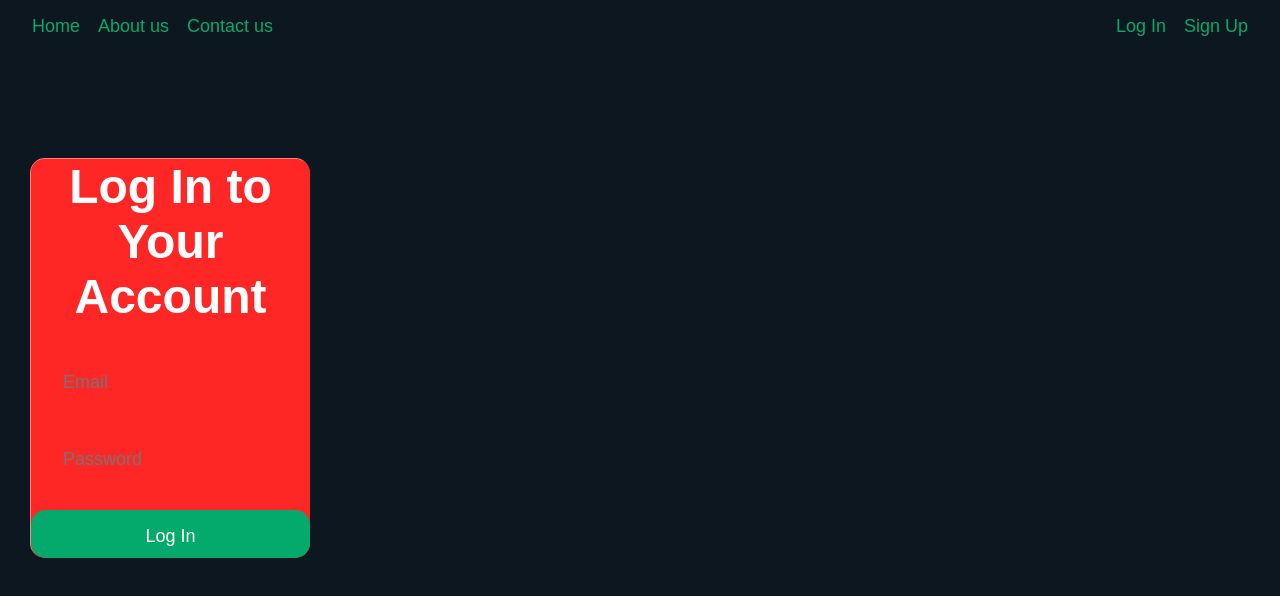
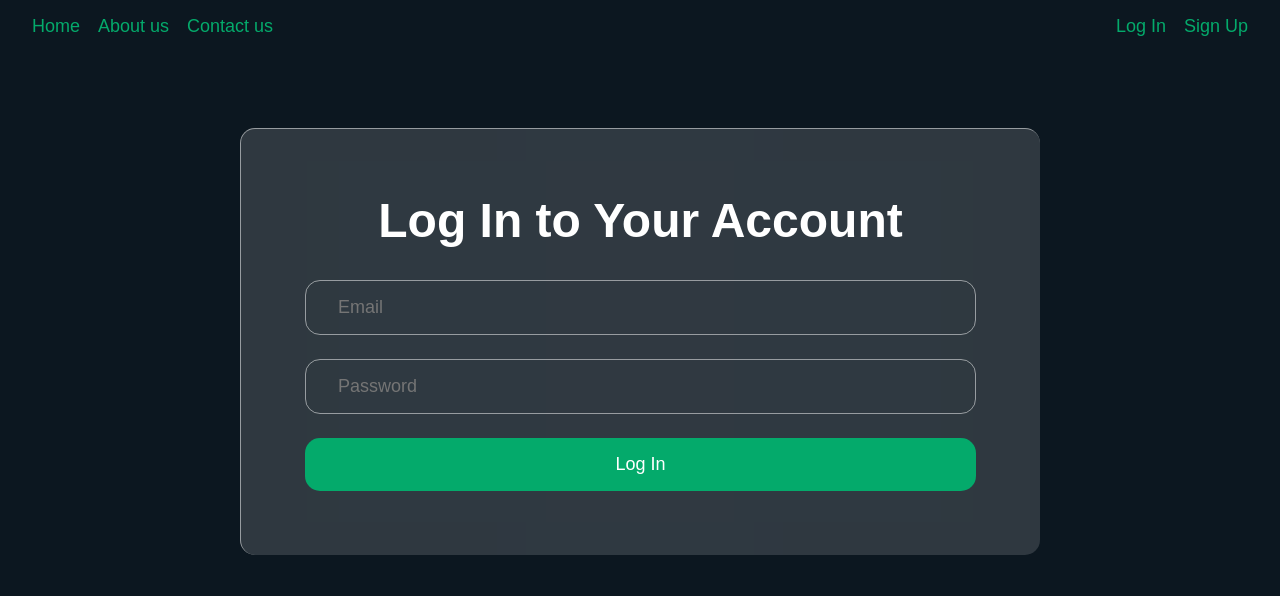
Before and after one commit to SookX/FreshEd, a React (Vite) app in the folder frontend/: page /login in a window 1280 px wide. Shown: the top 596 px of the page. Built offline with nearby package versions, Linux system fonts and the light colour scheme; a web font is replaced by a local one.

Commit message:
Login Page Glass

```diff
--- a/frontend/src/css/account.css
+++ b/frontend/src/css/account.css
@@ -3,24 +3,16 @@
 }
 
 .account-container {
-    border-radius: 15px;
-    /* margin: 30px; */
-    /* display: flex;
-    justify-content: center;
-    align-items: center; */
-    border-top: 1px solid rgba(255, 255, 255, 0.5);
-    border-left: 1px solid rgba(255, 255, 255, 0.5);
-    /* backdrop-filter: blur(10px); */
-    /* transform-style: preserve-3d; */
-    /* transform: perspective(10px); */
-    background: rgba(255, 255, 255, 0.15);
-    /* pointer-events: none; */
-    border-radius: 15px;
-    backdrop-filter: blur(1100px);
-
     max-width: 80rem;
     margin: 0 auto;
     padding: 6.4rem;
+
+    transition: 0.2s;
+}
+
+.account-container:hover {
+    border-top: solid 1px var(--green);
+    border-left: solid 1px var(--green);
 }
 
 .account-text-box {
@@ -50,4 +42,11 @@
     color: white;
     font-size: 1.8rem;
     font-family: inherit;
+    border: solid 1px rgba(255, 255, 255, 0.5);
+
+    transition: 0.2s;
 }
+
+.account-container:hover input {
+    border: solid 1px var(--green);
+}
--- a/frontend/src/css/general.css
+++ b/frontend/src/css/general.css
@@ -49,6 +49,10 @@
     margin: 0;
     padding: 0;
     box-sizing: border-box;
+}
+
+*:focus {
+    outline: none;
 }
 
 html {
--- a/frontend/src/css/glass.css
+++ b/frontend/src/css/glass.css
@@ -18,39 +18,48 @@
 
 .glassmorphism-container {
     position: relative;
-    width: 280px;
-    height: 400px;
+    /* width: 280px; */
+    /* height: 400px; */
     /* box-shadow: 20px 20px 50px rgba(0,0,0,0.5); */
     border-radius: 15px;
-    margin: 30px;
-    display: flex;
-    justify-content: center;
-    align-items: center;
+    /* margin: 30px; */
+    /* display: flex; */
+    /* justify-content: center; */
+    /* align-items: center; */
     border-top: 1px solid rgba(255, 255, 255, 0.5);
     border-left: 1px solid rgba(255, 255, 255, 0.5);
     backdrop-filter: blur(10px);
     transform-style: preserve-3d;
     /* transform: perspective(3px) */
+
+    background: rgba(255, 255, 255, 0.15);
+    backdrop-filter: blur(1100px);
+    overflow: hidden;
 }
 
 .glassmorphism-div {
     position: relative;
     width: 100%;
     height: 100%;
-    background: rgba(255, 255, 255, 0.15);
-    pointer-events: none;
+    /* background: rgba(255, 255, 255, 0.15); */
+    /* pointer-events: none; */
     border-radius: 15px;
-    backdrop-filter: blur(1100px);
-    overflow: hidden;
+    /* backdrop-filter: blur(1100px); */
+    /* overflow: hidden; */
 }
 
 .color-overlay {
-    position: relative;
-    width: 200px;
-    height: 200px;
+
+    /* position: relative; */
+    width: 20rem;
+    height: 20rem;
     border-radius: 50%;
 
+    position: absolute;
+
     background-color: transparent;
+
+    z-index: -1;
 
     /* box-shadow: 0 0 20px rgba(255, 0, 0, 0); */
 
@@ -61,10 +70,6 @@
 
 .glassmorphism-container:hover .color-overlay {
     background-image: radial-gradient(circle, rgba(255, 0, 0, 0.299) 0%, rgba(255, 50, 50, 0.5636998254799301) 51%, rgba(255, 70, 70, 0.49389179755671897) 100%);
-    box-shadow: 0 0 70px rgba(255, 0, 0, 0.8);
+    box-shadow: -30px -30px 70px rgba(255, 0, 0, 0.8);
     filter: blur(100px);
 }
-
-.bg-trdt {
-    background-color: red;
-}
--- a/frontend/src/screens/Login.jsx
+++ b/frontend/src/screens/Login.jsx
@@ -50,7 +50,7 @@ const Login = () => {
 
     return (
         <section  className="section-account">
-            <Glass classes='bg-trdt'>
+            <Glass classes='account-container'>
             {/* <div className="account-container"> */}
                 <div className="account-text-box">
                     <h2 className="account-heading">Log In to Your Account</h2>
--- a/frontend/src/screens/Register.jsx
+++ b/frontend/src/screens/Register.jsx
@@ -1,5 +1,6 @@
 import axios from "axios"
 import { useState } from "react"
+import Glass from "../components/Glass"
 
 const Register = () => {
     const [email, setEmail] = useState('')
@@ -40,7 +41,13 @@ const Register = () => {
     }
 
     return (
-        <form onSubmit={(e) => handleSubmit(e)}>
+        <section className="section-account">
+            <Glass classes="account-container">
+                <div className="account-text-box">
+                    <h2 className="account-heading">Register An Account</h2>
+                </div>
+
+                <form onSubmit={(e) => handleSubmit(e)} className="form-account">
                     <input
                         type="email"
                         placeholder="Email"
@@ -85,6 +92,8 @@ const Register = () => {
 
                     <button type="submit">Register</button>
                 </form>
+            </Glass>
+        </section>
     )
 }
 
```
Lines whose indentation alone changed are shown as unchanged.
